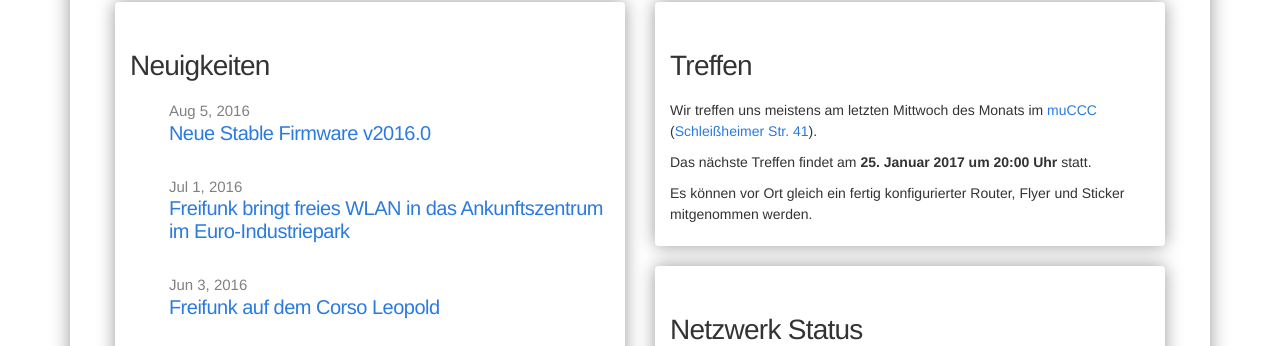
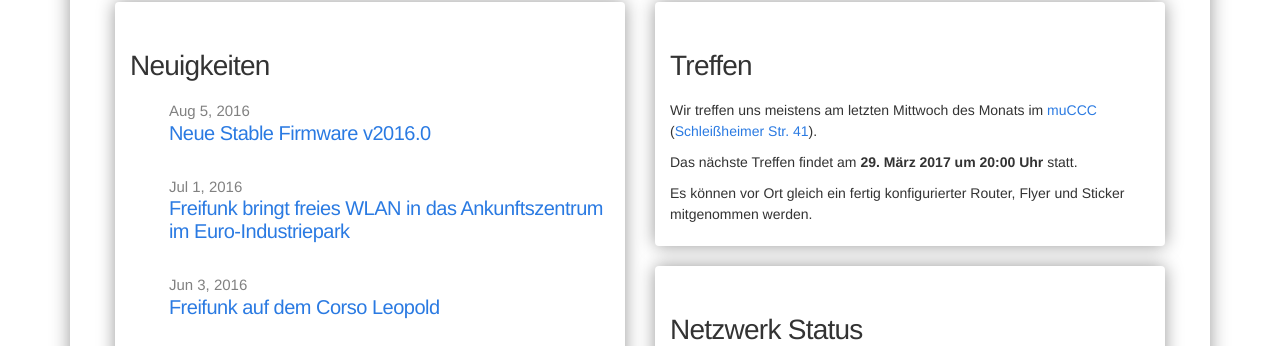
Before and after one commit to freifunkMUC/freifunkmuc.github.io, a Jekyll site: the page built from index.md, in a window 1280 px wide and 1142 px high. Shown: the part 258-604 px from the top of the window. Built offline with Jekyll 4.4.1, drawn with Linux system fonts in a browser that asks for light colours.

Commit message:
Update treffen.md

```diff
--- a/_includes/treffen.md
+++ b/_includes/treffen.md
@@ -2,6 +2,6 @@
 
 Wir treffen uns meistens am letzten Mittwoch des Monats im [muCCC](http://muc.ccc.de) ([Schleißheimer Str. 41](http://osm.org/go/0JAf0IVLh?node=2012031859)).
 
-Das nächste Treffen findet am **25. Januar 2017 um 20:00 Uhr** statt.
+Das nächste Treffen findet am **29. März 2017 um 20:00 Uhr** statt.
 
 Es können vor Ort gleich ein fertig konfigurierter Router, Flyer und Sticker mitgenommen werden.
```
